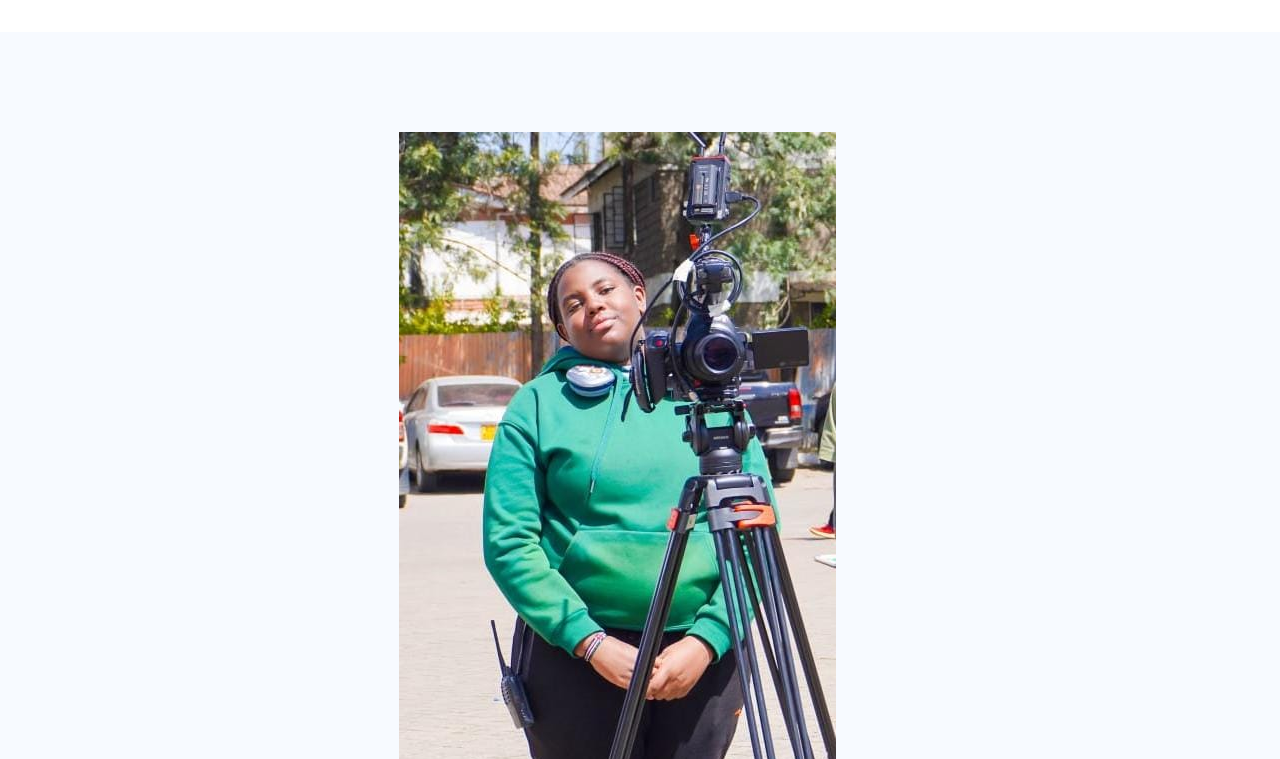
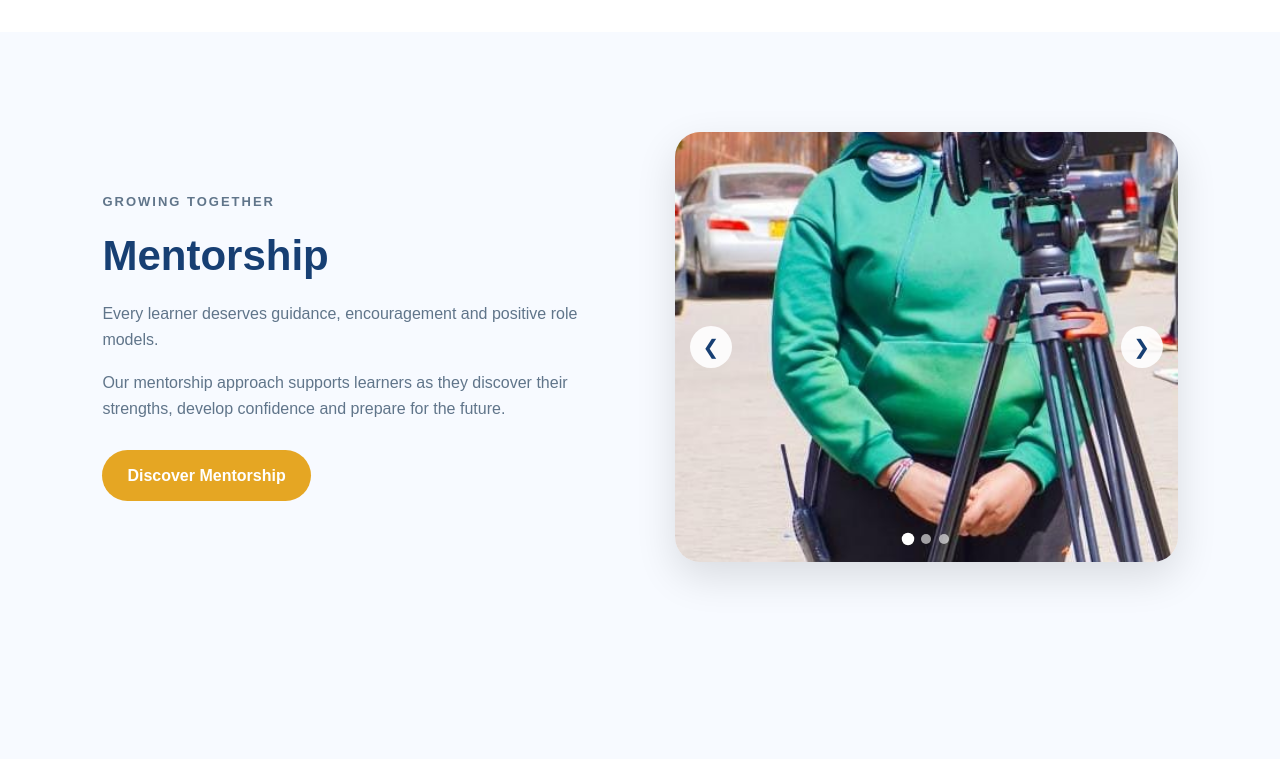
Before and after one commit to angelshaven14-coder/little-scholars-talent-hub, a plain HTML site: page index.html in a window 1280 px wide. Shown: the part 2660-3419 px from the top of the page. Drawn offline with Linux system fonts and the light colour scheme.

Commit message:
Update style.css

```diff
--- a/style.css
+++ b/style.css
@@ -622,3 +622,103 @@
         height: 320px;
     }
 }
+
+/* =========================
+   MENTORSHIP CAROUSEL
+========================= */
+
+.mentorship-carousel {
+    flex: 1;
+    position: relative;
+    height: 430px;
+    overflow: hidden;
+    border-radius: 25px;
+    box-shadow: 0 15px 40px rgba(0, 0, 0, 0.12);
+}
+
+.carousel-slide {
+    display: none;
+    width: 100%;
+    height: 100%;
+}
+
+.carousel-slide.active {
+    display: block;
+}
+
+.carousel-slide img {
+    width: 100%;
+    height: 100%;
+    object-fit: cover;
+}
+
+
+/* Arrow buttons */
+
+.carousel-button {
+    position: absolute;
+    top: 50%;
+    transform: translateY(-50%);
+    border: none;
+    width: 42px;
+    height: 42px;
+    border-radius: 50%;
+    background: rgba(255, 255, 255, 0.9);
+    color: #173f73;
+    font-size: 20px;
+    cursor: pointer;
+    z-index: 5;
+    transition: 0.3s;
+}
+
+.carousel-button:hover {
+    background: #e5a623;
+    color: white;
+}
+
+.carousel-button.prev {
+    left: 15px;
+}
+
+.carousel-button.next {
+    right: 15px;
+}
+
+
+/* Dots */
+
+.carousel-dots {
+    position: absolute;
+    bottom: 18px;
+    left: 50%;
+    transform: translateX(-50%);
+    display: flex;
+    gap: 8px;
+}
+
+.dot {
+    width: 10px;
+    height: 10px;
+    background: white;
+    border-radius: 50%;
+    cursor: pointer;
+    opacity: 0.6;
+    transition: 0.3s;
+}
+
+.dot.active {
+    opacity: 1;
+    transform: scale(1.25);
+}
+
+
+/* Mobile */
+
+@media (max-width: 1000px) {
+
+    .mentorship-carousel {
+        width: 100%;
+        height: 400px;
+    }
+
+}
```
